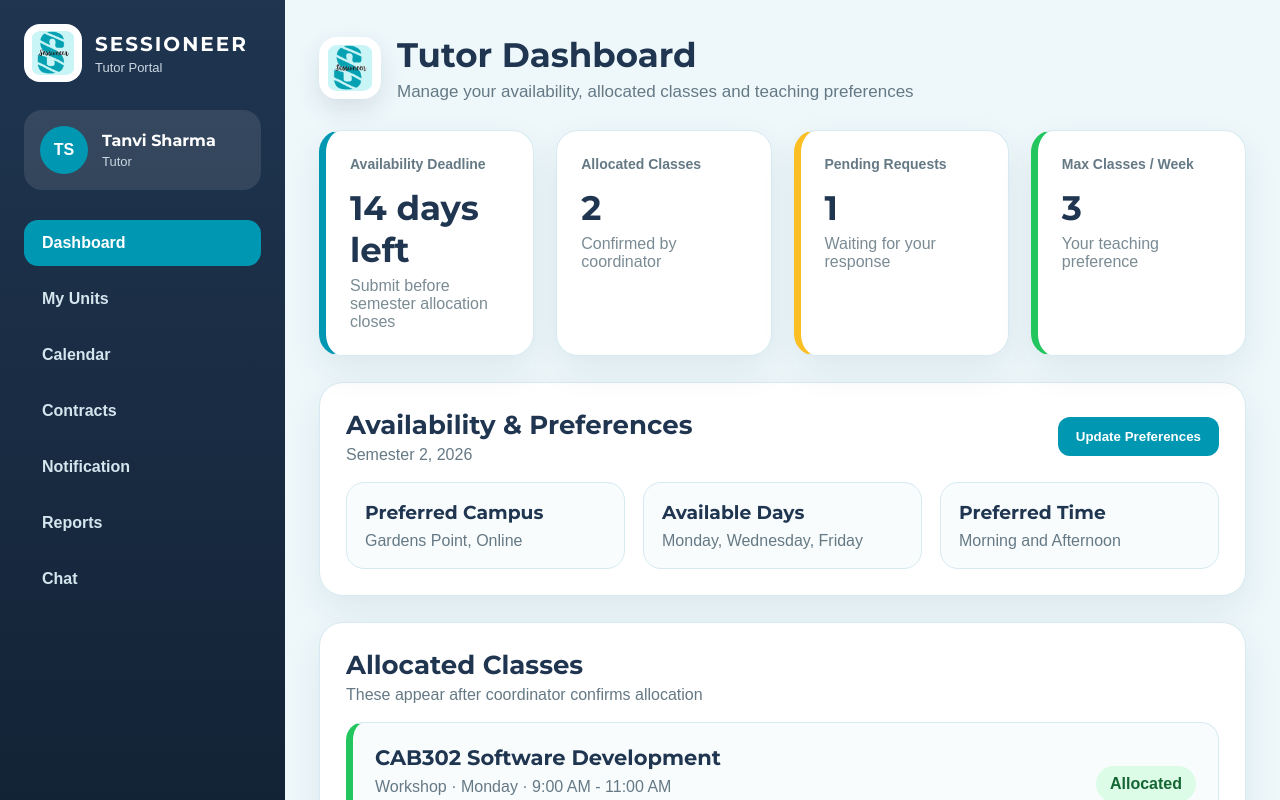
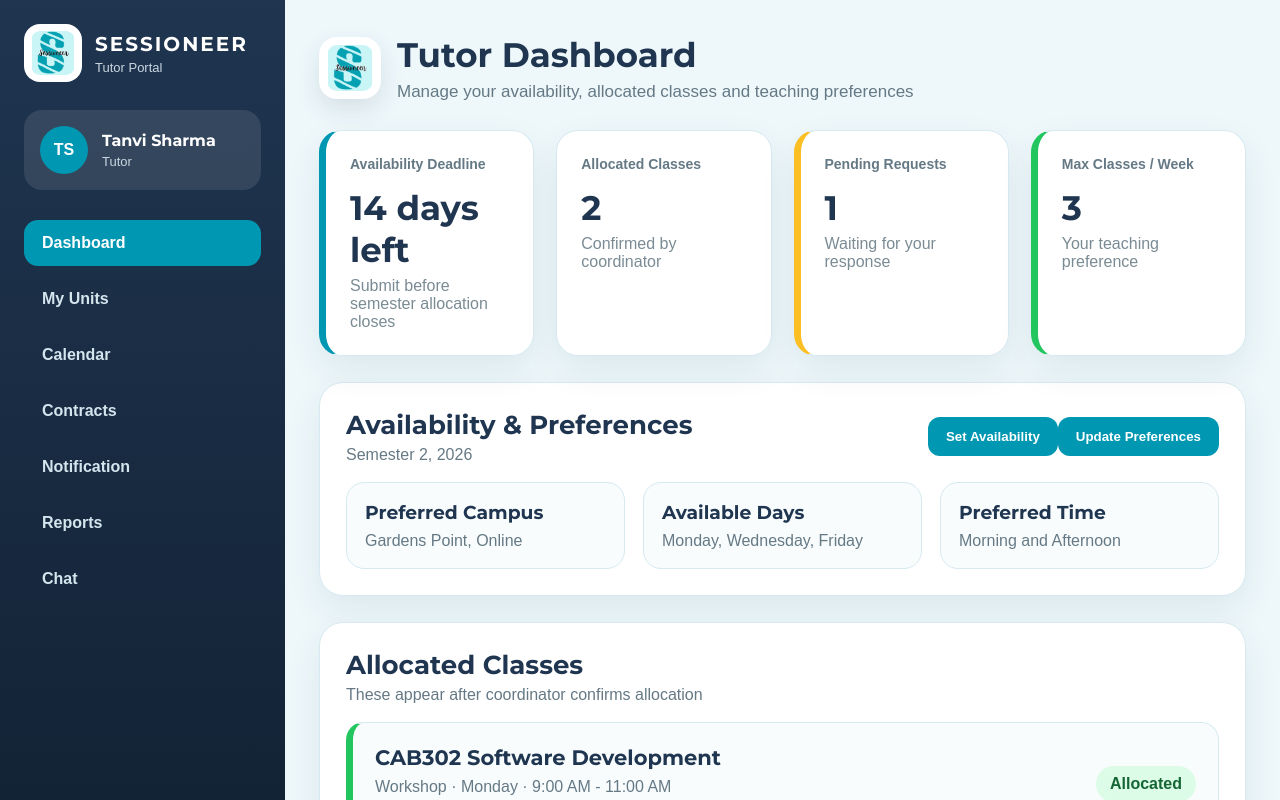
Before and after one commit to Mehak-agl/Sessioneer, a React (Vite) app in the folder frontend/: page /staff in a window 1280 px wide. Shown: the top 800 px of the page. Built offline with nearby package versions, Linux system fonts and the light colour scheme.

Commit message:
add set availablity

```diff
--- a/frontend/src/pages/StaffDashboard.css
+++ b/frontend/src/pages/StaffDashboard.css
@@ -119,6 +119,10 @@ body {
   justify-content: space-between;
   align-items: center;
   margin-bottom: 18px;
+}
+.staff-panel-button {
+  display: flex;
+  gap: 100px;
 }
 
 .staff-panel-heading h2 {
--- a/frontend/src/pages/StaffDashboard.tsx
+++ b/frontend/src/pages/StaffDashboard.tsx
@@ -78,7 +78,10 @@ function StaffDashboard() {
               <h2>Availability & Preferences</h2>
               <p>Semester 2, 2026</p>
             </div>
-            <button>Update Preferences</button>
+            <div className="staff-panel-buttons">
+              <button>Set Availability</button>
+              <button>Update Preferences</button>
+            </div>
           </div>
 
           <div className="preference-grid">
```
